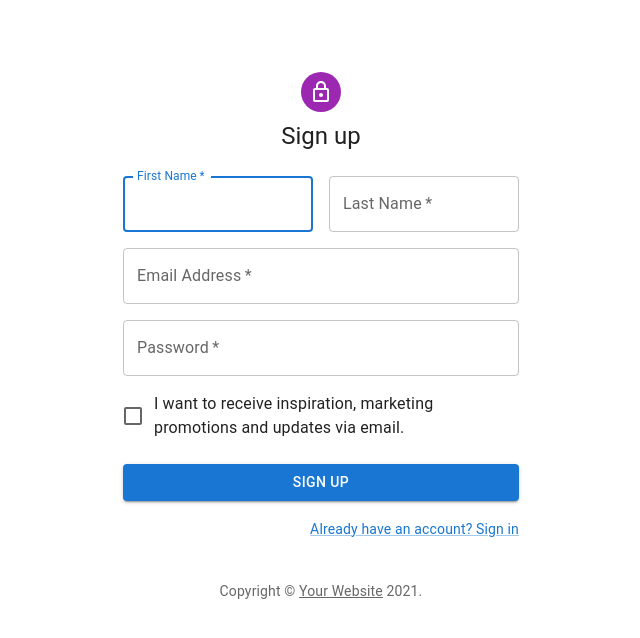
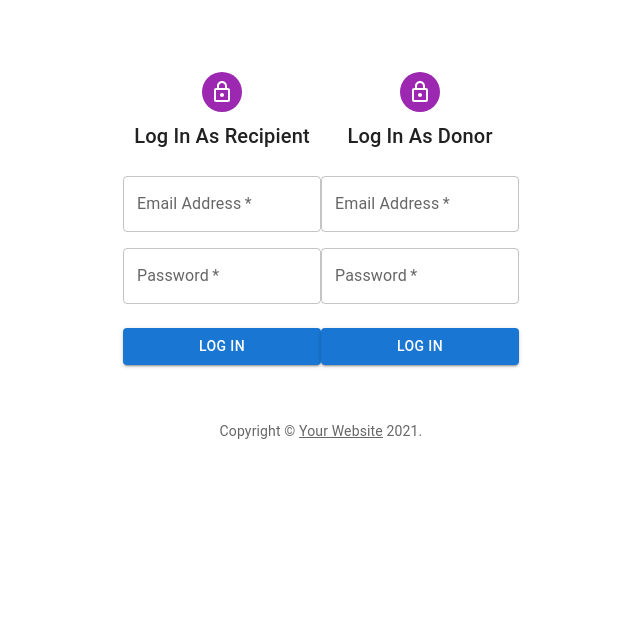
Before and after one commit to jacobcz64/rewired, a React (Create React App) app: page / in a window 1280 px wide. Shown: the top 638 px of the page, without its empty margins (319-959 px from the left). Built offline with nearby package versions, Linux system fonts and the light colour scheme.

Commit message:
Make basic changes to login page

```diff
--- /dev/null
+++ b/src/LoginPage/LoginDialog.tsx
@@ -0,0 +1,155 @@
+import * as React from 'react';
+import Avatar from '@mui/material/Avatar';
+import Button from '@mui/material/Button';
+import CssBaseline from '@mui/material/CssBaseline';
+import TextField from '@mui/material/TextField';
+import FormControlLabel from '@mui/material/FormControlLabel';
+import Checkbox from '@mui/material/Checkbox';
+import Link from '@mui/material/Link';
+import Grid from '@mui/material/Grid';
+import Box from '@mui/material/Box';
+import LockOutlinedIcon from '@mui/icons-material/LockOutlined';
+import Typography from '@mui/material/Typography';
+import Container from '@mui/material/Container';
+import { createTheme, ThemeProvider } from '@mui/material/styles';
+
+function Copyright(props: any) {
+  return (
+    <Typography variant="body2" color="text.secondary" align="center" {...props}>
+      {'Copyright © '}
+      <Link color="inherit" href="https://mui.com/">
+        Your Website
+      </Link>{' '}
+      {new Date().getFullYear()}
+      {'.'}
+    </Typography>
+  );
+}
+
+const theme = createTheme();
+
+export default function LoginDialog() {
+  // const handleSubmit = (event: React.FormEvent<HTMLFormElement>) => {
+  //   event.preventDefault();
+  //   const data = new FormData(event.currentTarget);
+  //   // eslint-disable-next-line no-console
+  //   console.log({
+  //     email: data.get('email'),
+  //     password: data.get('password'),
+  //   });
+  // };
+
+  return (
+    <ThemeProvider theme={theme}>
+      <Container component="main" maxWidth="xs">
+        <CssBaseline />
+        <Box
+          sx={{
+            display: 'flex',
+            flexDirection: 'row',
+            alignItems: 'stretch'
+          }}
+        >
+          <Box
+            sx={{
+              marginTop: 8,
+              display: 'flex',
+              flexDirection: 'column',
+              alignItems: 'center',
+              flexWrap: 'nowrap'
+            }}
+          >
+            <Avatar sx={{ m: 1, bgcolor: 'secondary.main' }}>
+              <LockOutlinedIcon />
+            </Avatar>
+            <Typography component="h1" variant="h6">
+              Log In As Recipient
+            </Typography>
+            <Box component="form" noValidate sx={{ mt: 3 }}>
+              <Grid container spacing={2}>
+                <Grid item xs={12}>
+                  <TextField
+                    required
+                    fullWidth
+                    id="email"
+                    label="Email Address"
+                    name="email"
+                    autoComplete="email"
+                  />
+                </Grid>
+                <Grid item xs={12}>
+                  <TextField
+                    required
+                    fullWidth
+                    name="password"
+                    label="Password"
+                    type="password"
+                    id="password"
+                    autoComplete="new-password"
+                  />
+                </Grid>
+              </Grid>
+              <Button
+                type="submit"
+                fullWidth
+                variant="contained"
+                sx={{ mt: 3, mb: 2 }}
+              >
+                Log In
+              </Button>
+            </Box>
+          </Box>
+          <Box
+            sx={{
+              marginTop: 8,
+              display: 'flex',
+              flexDirection: 'column',
+              alignItems: 'center',
+            }}
+          >
+            <Avatar sx={{ m: 1, bgcolor: 'secondary.main' }}>
+              <LockOutlinedIcon />
+            </Avatar>
+            <Typography component="h1" variant="h6">
+              Log In As Donor
+            </Typography>
+            <Box component="form" noValidate sx={{ mt: 3 }}>
+              <Grid container spacing={2}>
+                <Grid item xs={12}>
+                  <TextField
+                    required
+                    fullWidth
+                    id="email"
+                    label="Email Address"
+                    name="email"
+                    autoComplete="email"
+                  />
+                </Grid>
+                <Grid item xs={12}>
+                  <TextField
+                    required
+                    fullWidth
+                    name="password"
+                    label="Password"
+                    type="password"
+                    id="password"
+                    autoComplete="new-password"
+                  />
+                </Grid>
+              </Grid>
+              <Button
+                type="submit"
+                fullWidth
+                variant="contained"
+                sx={{ mt: 3, mb: 2 }}
+              >
+                Log In
+              </Button>
+            </Box>
+          </Box>
+        </Box>
+        <Copyright sx={{ mt: 5 }} />
+      </Container>
+    </ThemeProvider>
+  );
+}
--- a/src/SignUp.tsx
+++ /dev/null
@@ -1,132 +0,0 @@
-import * as React from 'react';
-import Avatar from '@mui/material/Avatar';
-import Button from '@mui/material/Button';
-import CssBaseline from '@mui/material/CssBaseline';
-import TextField from '@mui/material/TextField';
-import FormControlLabel from '@mui/material/FormControlLabel';
-import Checkbox from '@mui/material/Checkbox';
-import Link from '@mui/material/Link';
-import Grid from '@mui/material/Grid';
-import Box from '@mui/material/Box';
-import LockOutlinedIcon from '@mui/icons-material/LockOutlined';
-import Typography from '@mui/material/Typography';
-import Container from '@mui/material/Container';
-import { createTheme, ThemeProvider } from '@mui/material/styles';
-
-function Copyright(props: any) {
-  return (
-    <Typography variant="body2" color="text.secondary" align="center" {...props}>
-      {'Copyright © '}
-      <Link color="inherit" href="https://mui.com/">
-        Your Website
-      </Link>{' '}
-      {new Date().getFullYear()}
-      {'.'}
-    </Typography>
-  );
-}
-
-const theme = createTheme();
-
-export default function SignUp() {
-  const handleSubmit = (event: React.FormEvent<HTMLFormElement>) => {
-    event.preventDefault();
-    const data = new FormData(event.currentTarget);
-    // eslint-disable-next-line no-console
-    console.log({
-      email: data.get('email'),
-      password: data.get('password'),
-    });
-  };
-
-  return (
-    <ThemeProvider theme={theme}>
-      <Container component="main" maxWidth="xs">
-        <CssBaseline />
-        <Box
-          sx={{
-            marginTop: 8,
-            display: 'flex',
-            flexDirection: 'column',
-            alignItems: 'center',
-          }}
-        >
-          <Avatar sx={{ m: 1, bgcolor: 'secondary.main' }}>
-            <LockOutlinedIcon />
-          </Avatar>
-          <Typography component="h1" variant="h5">
-            Sign up
-          </Typography>
-          <Box component="form" noValidate onSubmit={handleSubmit} sx={{ mt: 3 }}>
-            <Grid container spacing={2}>
-              <Grid item xs={12} sm={6}>
-                <TextField
-                  autoComplete="given-name"
-                  name="firstName"
-                  required
-                  fullWidth
-                  id="firstName"
-                  label="First Name"
-                  autoFocus
-                />
-              </Grid>
-              <Grid item xs={12} sm={6}>
-                <TextField
-                  required
-                  fullWidth
-                  id="lastName"
-                  label="Last Name"
-                  name="lastName"
-                  autoComplete="family-name"
-                />
-              </Grid>
-              <Grid item xs={12}>
-                <TextField
-                  required
-                  fullWidth
-                  id="email"
-                  label="Email Address"
-                  name="email"
-                  autoComplete="email"
-                />
-              </Grid>
-              <Grid item xs={12}>
-                <TextField
-                  required
-                  fullWidth
-                  name="password"
-                  label="Password"
-                  type="password"
-                  id="password"
-                  autoComplete="new-password"
-                />
-              </Grid>
-              <Grid item xs={12}>
-                <FormControlLabel
-                  control={<Checkbox value="allowExtraEmails" color="primary" />}
-                  label="I want to receive inspiration, marketing promotions and updates via email."
-                />
-              </Grid>
-            </Grid>
-            <Button
-              type="submit"
-              fullWidth
-              variant="contained"
-              sx={{ mt: 3, mb: 2 }}
-            >
-              Sign Up
-            </Button>
-            <Grid container justifyContent="flex-end">
-              <Grid item>
-                <Link href="#" variant="body2">
-                  Already have an account? Sign in
-                </Link>
-              </Grid>
-            </Grid>
-          </Box>
-        </Box>
-        <Copyright sx={{ mt: 5 }} />
-      </Container>
-    </ThemeProvider>
-  );
-}
--- a/src/index.js
+++ b/src/index.js
@@ -1,7 +1,7 @@
 import React from 'react';
 import ReactDOM from 'react-dom';
 import './index.css';
-import SignUp from './SignUp'
+import LoginDialog from './LoginPage/LoginDialog'
 import reportWebVitals from './reportWebVitals';
 
 ReactDOM.render(
@@ -9,7 +9,7 @@ ReactDOM.render(
   //   <App />
   // </React.StrictMode>,
   <React.StrictMode>
-    <SignUp/>
+    <LoginDialog />
   </React.StrictMode>,
   document.getElementById('root')
 );
```
